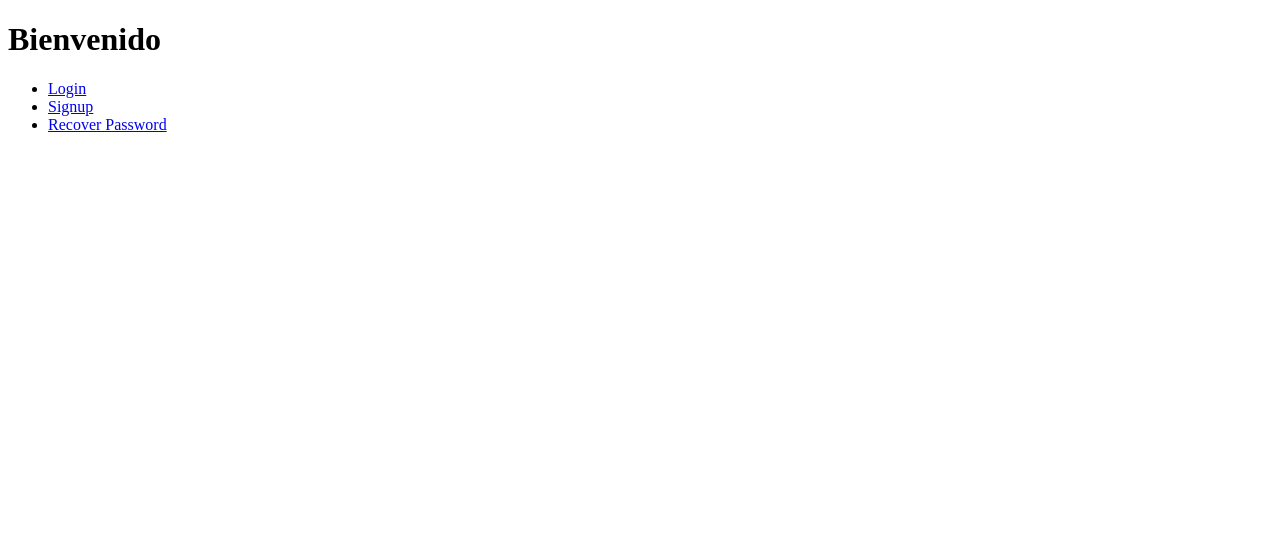
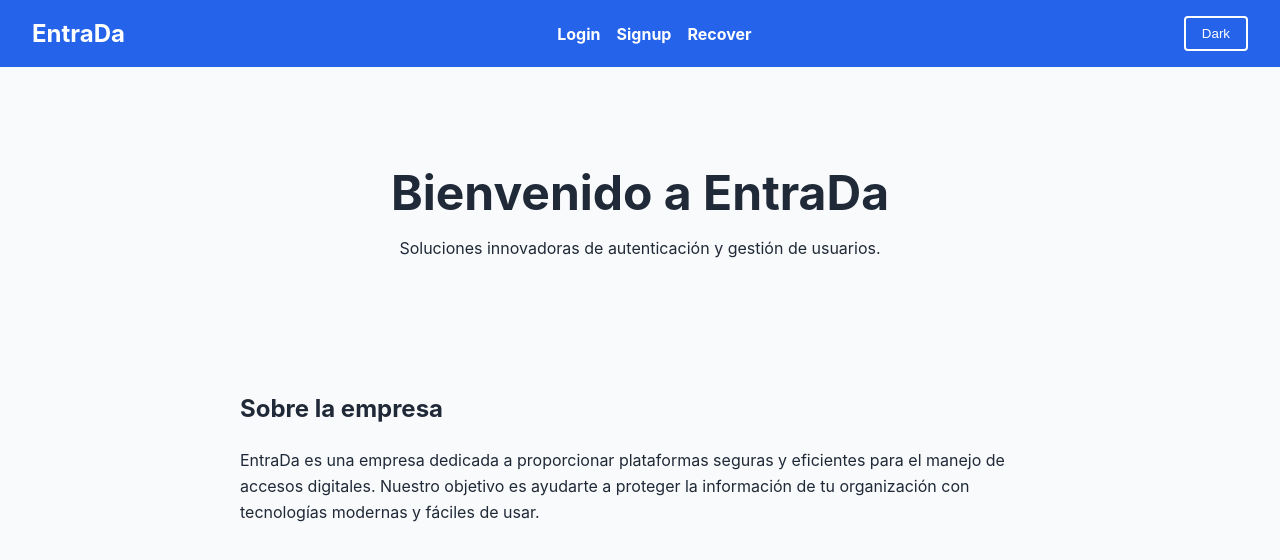
Before and after one commit to p2pdevmedia/EntraDa, a Next.js app: page / in a window 1280 px wide. Shown: the top 560 px of the page. Built offline with nearby package versions, Linux system fonts and the light colour scheme.

Commit message:
feat: enhance home page with navigation and dark mode

```diff
--- /dev/null
+++ b/src/pages/_app.tsx
@@ -0,0 +1,6 @@
+import type { AppProps } from 'next/app';
+import '../styles/globals.css';
+
+export default function MyApp({ Component, pageProps }: AppProps) {
+  return <Component {...pageProps} />;
+}
--- a/src/pages/index.tsx
+++ b/src/pages/index.tsx
@@ -1,16 +1,40 @@
 import Link from 'next/link';
+import { useEffect, useState } from 'react';
 
 export default function Home() {
+  const [darkMode, setDarkMode] = useState(false);
+
+  useEffect(() => {
+    document.body.classList.toggle('dark', darkMode);
+  }, [darkMode]);
+
   return (
-    <div>
-      <h1>Bienvenido</h1>
-      <nav>
-        <ul>
+    <>
+      <nav className="navbar">
+        <div className="logo">EntraDa</div>
+        <ul className="nav-links">
           <li><Link href="/login">Login</Link></li>
           <li><Link href="/signup">Signup</Link></li>
-          <li><Link href="/recover">Recover Password</Link></li>
+          <li><Link href="/recover">Recover</Link></li>
         </ul>
+        <button className="dark-toggle" onClick={() => setDarkMode(!darkMode)}>
+          {darkMode ? 'Light' : 'Dark'}
+        </button>
       </nav>
-    </div>
+
+      <header className="hero">
+        <h1>Bienvenido a EntraDa</h1>
+        <p>Soluciones innovadoras de autenticación y gestión de usuarios.</p>
+      </header>
+
+      <section className="info">
+        <h2>Sobre la empresa</h2>
+        <p>
+          EntraDa es una empresa dedicada a proporcionar plataformas seguras y eficientes
+          para el manejo de accesos digitales. Nuestro objetivo es ayudarte a proteger la
+          información de tu organización con tecnologías modernas y fáciles de usar.
+        </p>
+      </section>
+    </>
   );
 }
--- /dev/null
+++ b/src/styles/globals.css
@@ -0,0 +1,76 @@
+:root {
+  --bg-color: #f9fafb;
+  --text-color: #1f2937;
+  --primary-color: #2563eb;
+}
+
+body {
+  margin: 0;
+  background: var(--bg-color);
+  color: var(--text-color);
+  font-family: -apple-system, BlinkMacSystemFont, 'Segoe UI', Roboto, Helvetica, Arial, sans-serif;
+  transition: background 0.3s ease, color 0.3s ease;
+}
+
+.dark {
+  --bg-color: #1f2937;
+  --text-color: #f9fafb;
+}
+
+.navbar {
+  display: flex;
+  justify-content: space-between;
+  align-items: center;
+  padding: 1rem 2rem;
+  background: var(--primary-color);
+  color: #fff;
+}
+
+.logo {
+  font-size: 1.5rem;
+  font-weight: bold;
+}
+
+.nav-links {
+  list-style: none;
+  display: flex;
+  gap: 1rem;
+  margin: 0;
+  padding: 0;
+}
+
+.nav-links a {
+  color: #fff;
+  text-decoration: none;
+  font-weight: bold;
+}
+
+.dark .navbar {
+  background: #111827;
+}
+
+.dark-toggle {
+  background: transparent;
+  border: 2px solid #fff;
+  color: #fff;
+  padding: 0.5rem 1rem;
+  border-radius: 4px;
+  cursor: pointer;
+}
+
+.hero {
+  text-align: center;
+  padding: 4rem 2rem;
+}
+
+.hero h1 {
+  font-size: 3rem;
+  margin-bottom: 1rem;
+}
+
+.info {
+  max-width: 800px;
+  margin: 0 auto;
+  padding: 2rem;
+  line-height: 1.6;
+}
```
